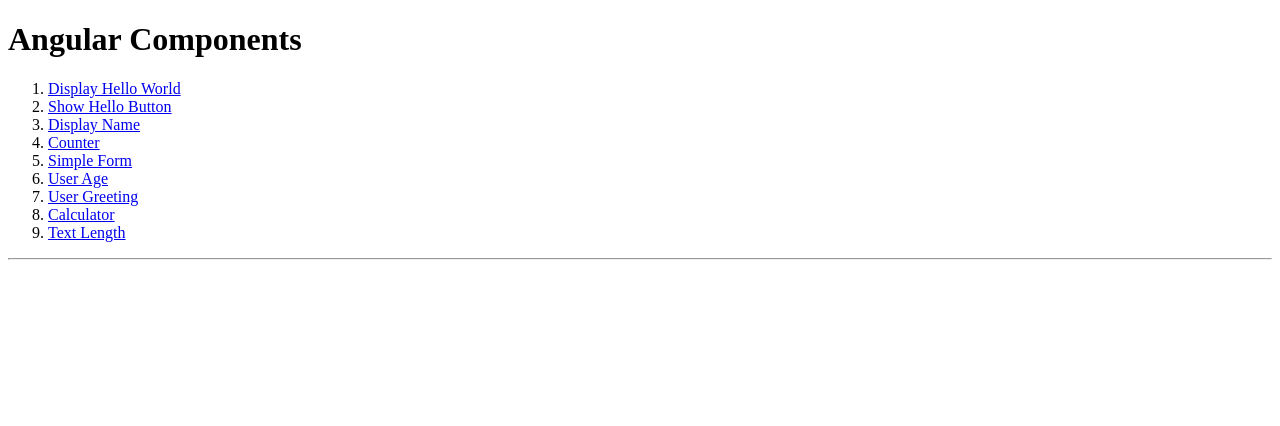
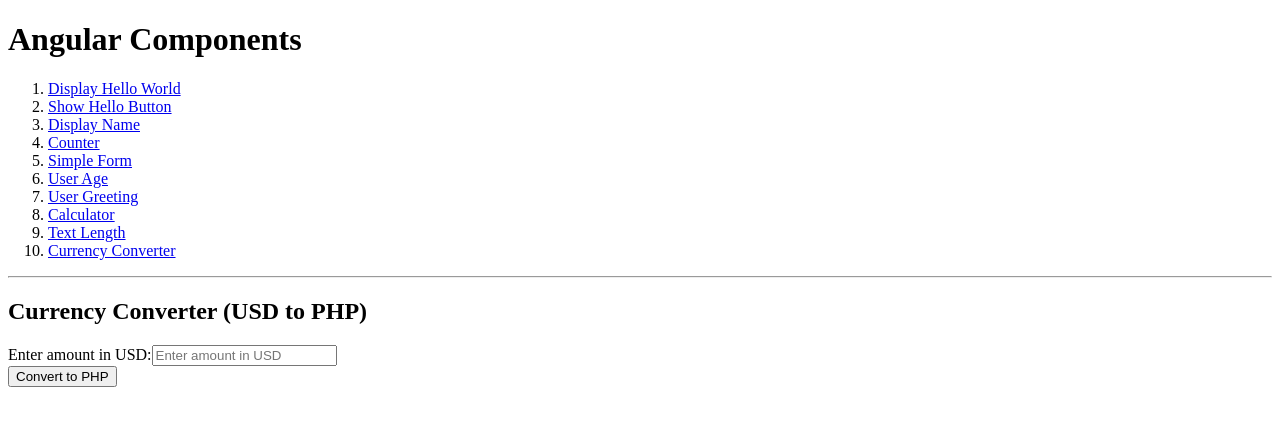
Before and after one commit to SVFC-Travel-Booking-System/Angular-Components, an Angular app: page /currency-converter in a window 1280 px wide. Before the commit this address led to /. Shown: the top 426 px of the page. Built offline with nearby package versions, Linux system fonts and the light colour scheme.

Commit message:
#10 Convert USD to Php

```diff
--- a/src/app/app-routing.module.ts
+++ b/src/app/app-routing.module.ts
@@ -9,7 +9,7 @@
 import { UsergreetingComponent } from './components/usergreeting/usergreeting.component';
 import { CalculatorComponent } from './components/calculator/calculator.component';
 import { TextlengthComponent } from './components/textlength/textlength.component';
-
+import { CurrencyconverterComponent } from './components/currencyconverter/currencyconverter.component';
 
 const routes: Routes = [
   { path: 'display-hello-world', component: DisplayhelloworldComponent },
@@ -21,6 +21,8 @@
   { path: 'user-greeting', component: UsergreetingComponent },
   { path: 'calculator', component: CalculatorComponent },
   { path: 'text-length', component: TextlengthComponent },
+  { path: 'currency-converter', component: CurrencyconverterComponent },
+
 
 ];
 
--- a/src/app/app.component.html
+++ b/src/app/app.component.html
@@ -11,9 +11,11 @@
             <li><a routerLink="/user-greeting">User Greeting</a></li>
             <li><a routerLink="/calculator">Calculator</a></li>
             <li><a routerLink="/text-length">Text Length</a></li>
+            <li><a routerLink="/currency-converter">Currency Converter</a></li>
+        </ol>
 
 
-        </ol>
+
 
     </nav>
     <hr>
--- a/src/app/app.module.ts
+++ b/src/app/app.module.ts
@@ -13,6 +13,7 @@
 import { UsergreetingComponent } from './components/usergreeting/usergreeting.component';
 import { CalculatorComponent } from './components/calculator/calculator.component';
 import { TextlengthComponent } from './components/textlength/textlength.component';
+import { CurrencyconverterComponent } from './components/currencyconverter/currencyconverter.component';
 
 
 @NgModule({
@@ -27,6 +28,7 @@
     UsergreetingComponent,
     CalculatorComponent,
     TextlengthComponent,
+    CurrencyconverterComponent,
 
 
 
--- /dev/null
+++ b/src/app/components/currencyconverter/currencyconverter.component.html
@@ -0,0 +1,19 @@
+<div>
+    <h2>Currency Converter (USD to PHP)</h2>
+
+    <!-- Form -->
+    <form (ngSubmit)="convertToPHP()">
+        <div>
+            <label for="amountUSD">Enter amount in USD:</label>
+            <input id="amountUSD" type="number" [(ngModel)]="amountUSD" name="amountUSD" placeholder="Enter amount in USD" required />
+        </div>
+
+        <button type="submit">Convert to PHP</button>
+    </form>
+
+    <!-- Display converted amount -->
+    <div *ngIf="amountPHP !== null">
+        <h3>Amount in PHP:</h3>
+        <p>{{ amountPHP | number: '1.2-2' }} PHP</p>
+    </div>
+</div>
--- /dev/null
+++ b/src/app/components/currencyconverter/currencyconverter.component.ts
@@ -0,0 +1,20 @@
+import { Component } from '@angular/core';
+
+@Component({
+  selector: 'app-currencyconverter',
+  templateUrl: './currencyconverter.component.html',
+  styleUrl: './currencyconverter.component.css'
+})
+export class CurrencyconverterComponent {
+   amountUSD: number | null = null;
+  amountPHP: number | null = null;
+  exchangeRate: number = 56; // 1 USD = 56 PHP
+
+  // Method to convert USD to PHP
+  convertToPHP() {
+    if (this.amountUSD !== null) {
+      this.amountPHP = this.amountUSD * this.exchangeRate;
+    }
+  }
+
+}
```
Also changed, not shown: src/app/components/currencyconverter/currencyconverter.component.css (added), 1 other file (tests, documents, lock files or other folders).
